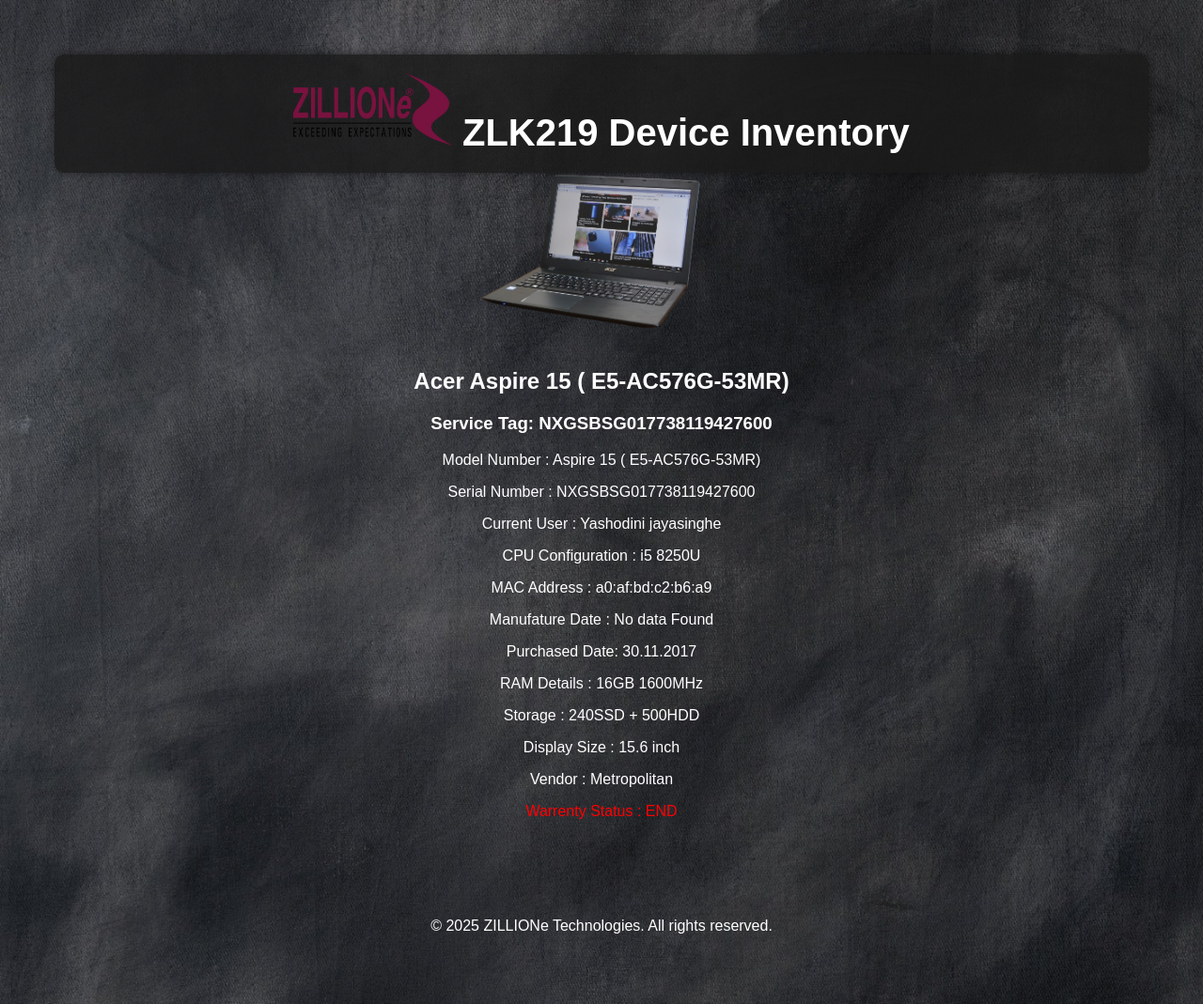
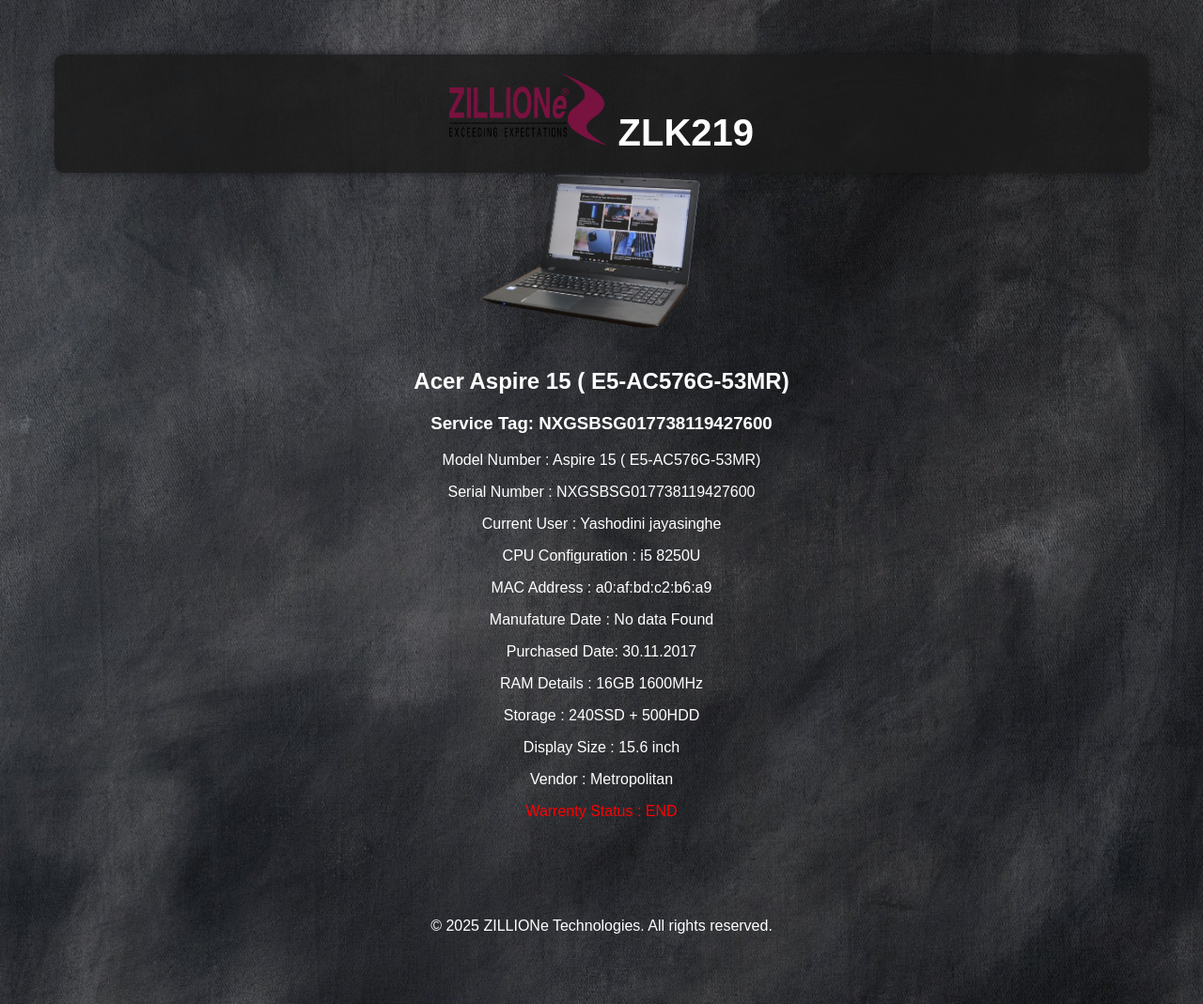
Before and after one commit to ZILLIONe-Technologies/ZLK219, a plain HTML site: page index.html in a window 1280 px wide. Shown: the whole page at 94% size. Drawn offline with Linux system fonts and the light colour scheme; sample sign-in values are in the browser's storage.

Commit message:
Update index.html

```diff
--- a/index.html
+++ b/index.html
@@ -18,7 +18,7 @@
     <div class="container">
         <h1 class="title">
             <img src="my-web-project/src/images/zillione_logo.png" alt="Logo" class="logo">
-           ZLK219 Device Inventory
+           ZLK219
         </h1>
     </div>
     <img src="my-web-project/src/images/Lap_image.png" alt="Another Image" class="additional-image">
```
